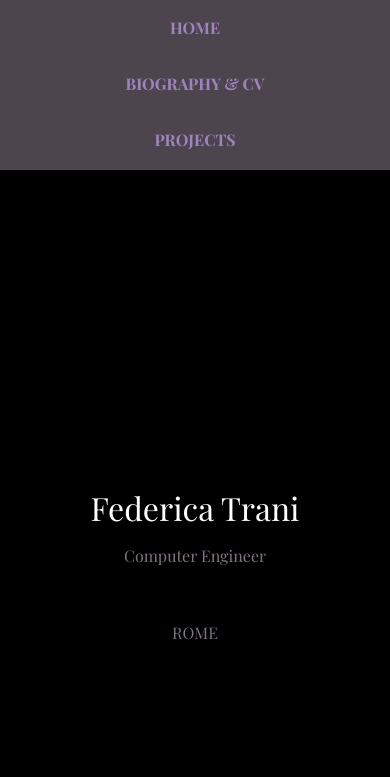
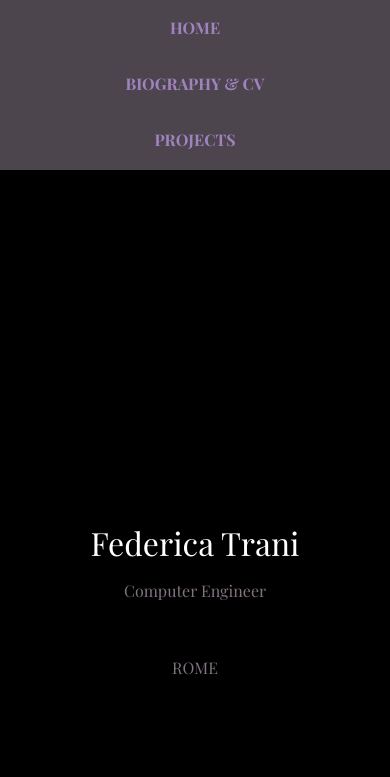
Before and after one commit to FedeeTrani/FedeeTrani.github.io, a plain HTML site: page index.html in a window 390 px wide. Shown: the part 67-844 px from the top of the page. Drawn offline with nearby package versions, Linux system fonts and the light colour scheme.

Commit message:
Added responsive main

```diff
--- a/style/stylehomepage.css
+++ b/style/stylehomepage.css
@@ -65,6 +65,9 @@ body{
 
 
 
+
+
+
 main {
     display: flex;
     justify-content: center;  /* Centra orizzontalmente */
@@ -89,9 +92,13 @@ main {
 }
 
 
-
 /* Media Query per schermi più piccoli (tablet e mobile) */
 @media screen and (max-width: 768px) {
+    main {
+        margin-top: calc(60px + 10px); /* Compensa l'altezza della navbar espansa */
+        height: calc(100vh - 60px - 10px); /* Assicura che l'altezza totale sia corretta */
+    }
+
     .name-section h1 {
         font-size: 2.5rem; /* Riduci la dimensione del font per schermi più piccoli */
     }
@@ -111,6 +118,10 @@ main {
     }
 }
 
+
+
+
+
 footer {
     background-color: rgb(76, 69, 78);
     color: #938a94;
```
